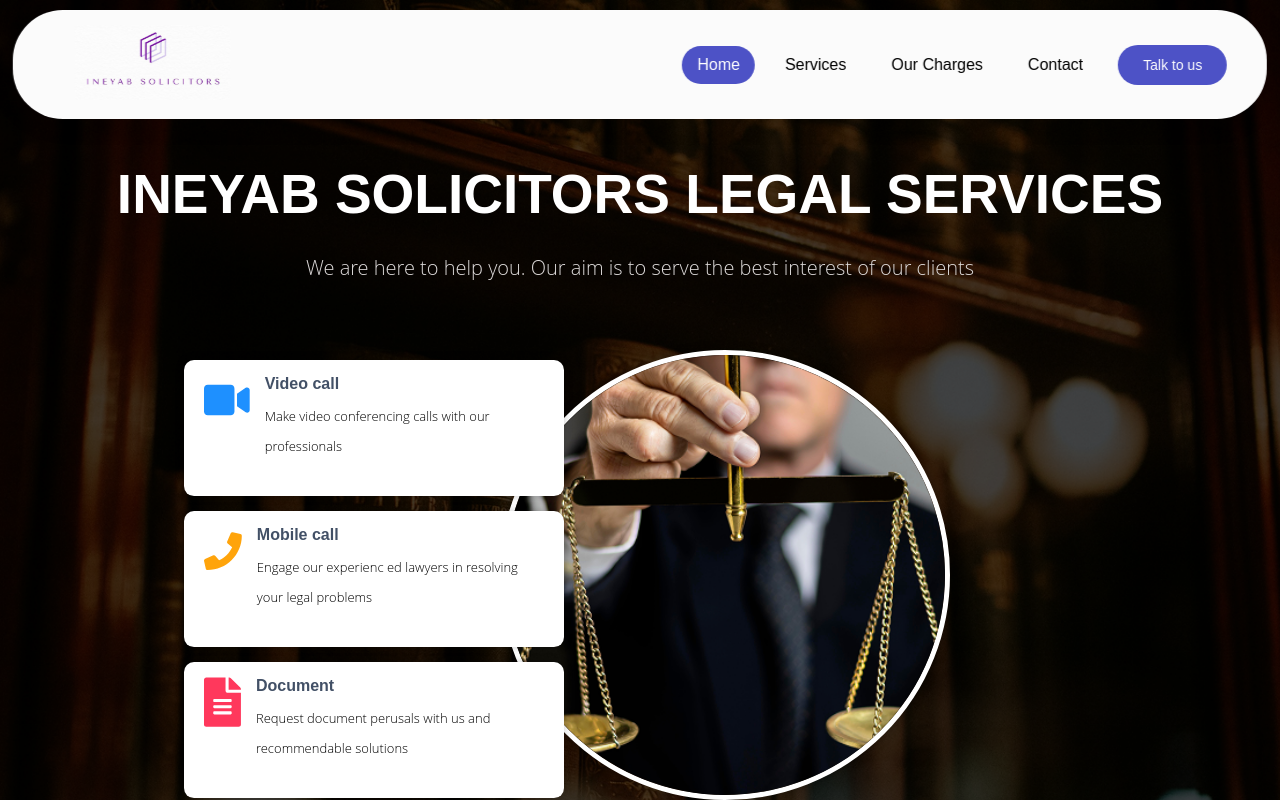
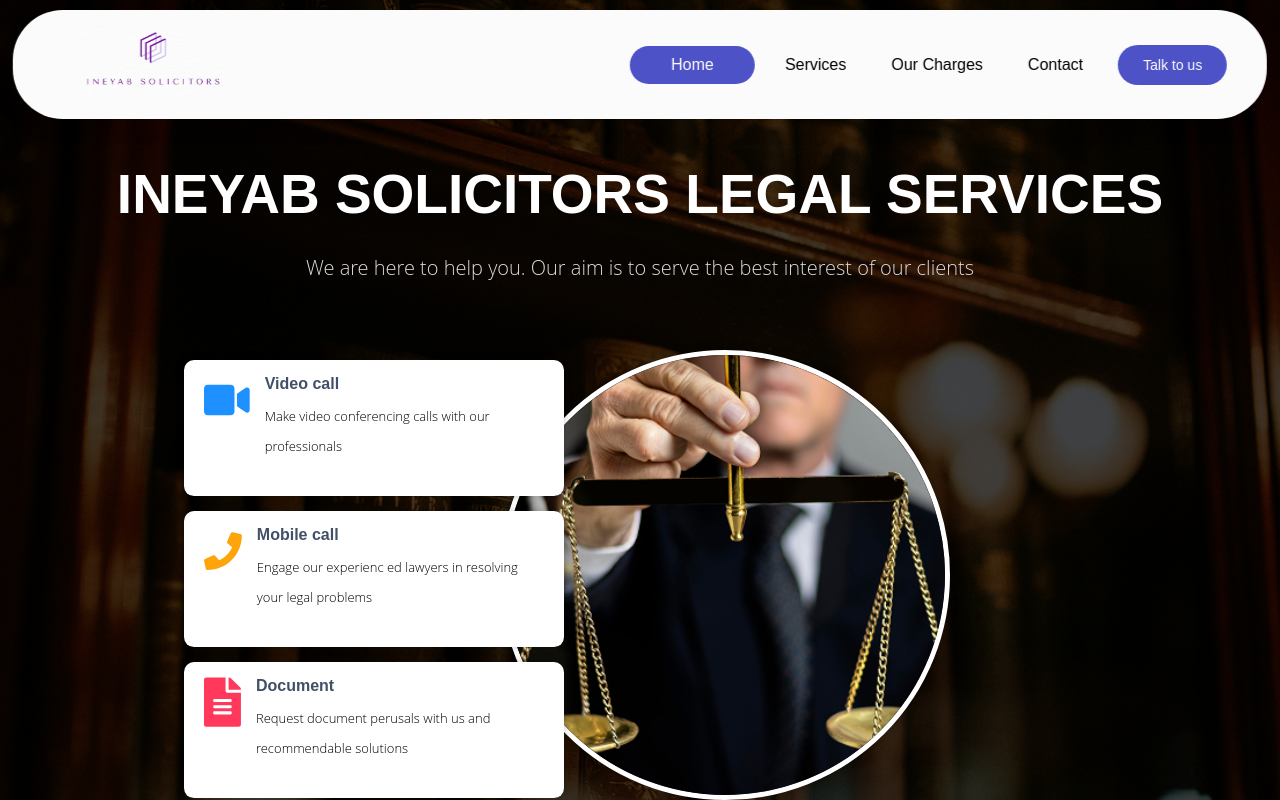
Before and after one commit to Fritz000/ineyab-solicitors, a React (Vite) app: page / in a window 1280 px wide. Shown: the top 800 px of the page. Built offline with nearby package versions, Linux system fonts and the light colour scheme.

Commit message:
new changes

```diff
--- a/src/index.css
+++ b/src/index.css
@@ -52,11 +52,13 @@ a {
   cursor: pointer;
   transition: background-color 0.3s ease;
   border-radius: 30px;
+  text-align: center;
 }
 
 .nav-links ul li.active {
   background-color: #4d52c6;
   color: #fff;
+  width: 125px;
 }
 
 .nav-button {
```
